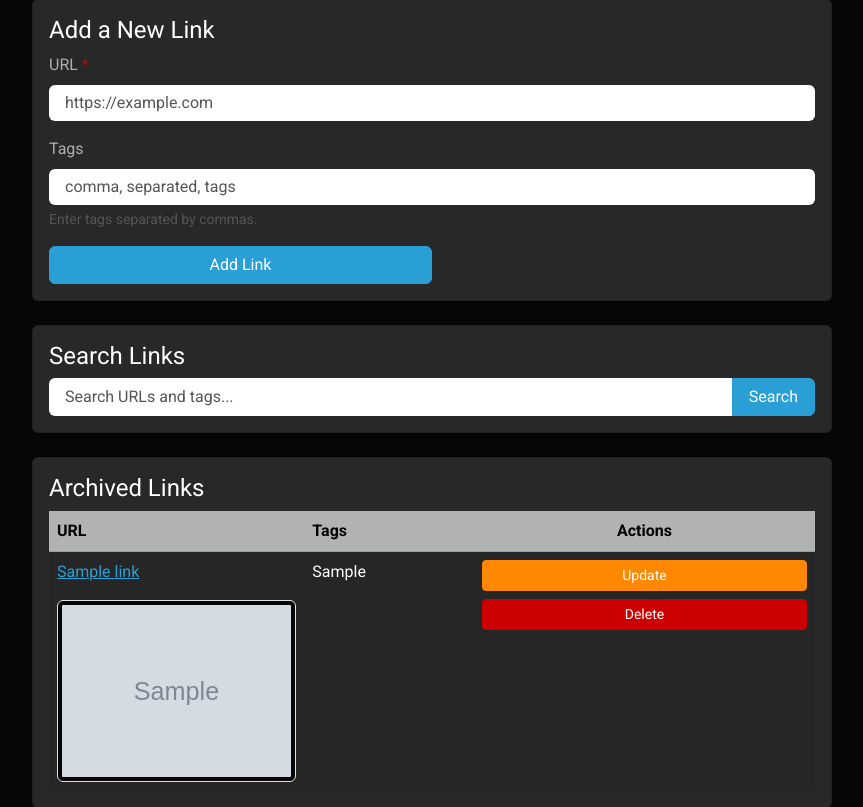
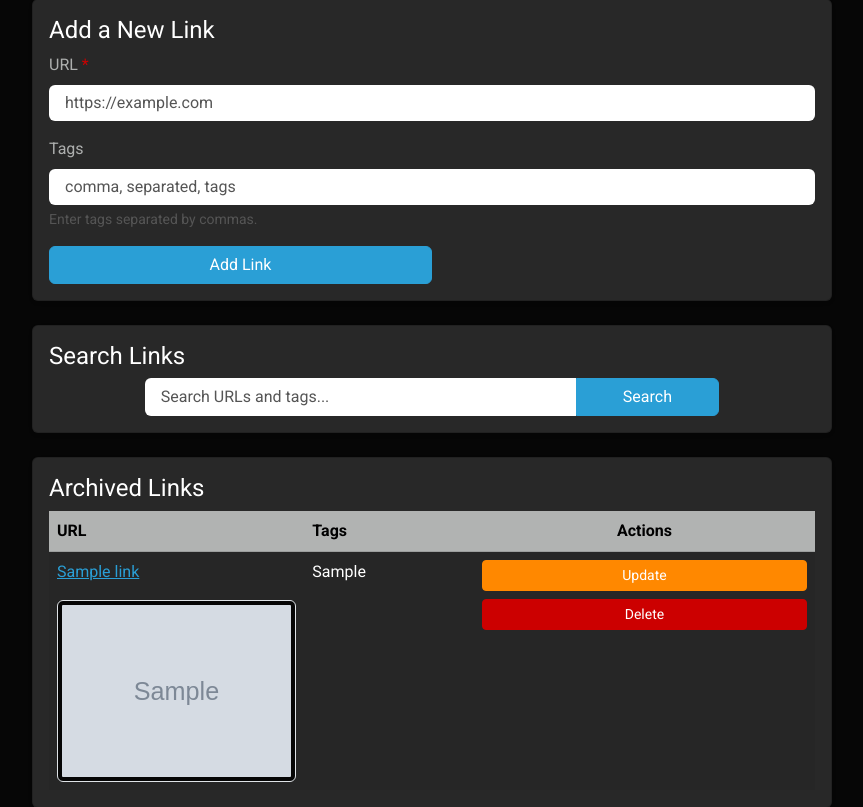
Before and after one commit to perfettiful/archively, a Flask app: page / in a window 1280 px wide. Shown: the part 142-949 px from the top of the page, without its empty margins (208-1071 px from the left). Run offline with Flask 2, Linux system fonts and the light colour scheme; tables that the repository leaves empty hold one stand-in row (values such as "Sample post"); grey boxes marked "Sample" are stand-in pictures; some libraries are stand-ins or nearby versions.

Commit message:
finetune ui

```diff
--- a/templates/index.html
+++ b/templates/index.html
@@ -64,8 +64,8 @@
         <div class="card mb-4 shadow-sm">
           <div class="card-body">
             <h5 class="card-title">Search Links</h5>
-            <form class="d-flex" method="GET" action="{{ url_for('index') }}">
-              <div class="input-group">
+            <form class="d-flex justify-content-center" method="GET" action="{{ url_for('index') }}">
+              <div class="input-group w-75">
                 <input
                   type="text"
                   class="form-control"
@@ -73,7 +73,14 @@
                   placeholder="Search URLs and tags..."
                   value="{{ request.args.get('q', '') }}"
                 >
-                <button class="btn btn-primary" type="submit">Search</button>
+                {% if request.args.get('q') %}
+                  <a href="{{ url_for('index') }}" class="btn btn-outline-secondary text-white">
+                    <i class="bi bi-x-lg fw-normal">
+                      &#10005;
+                    </i>
+                  </a>
+                {% endif %}
+                <button class="btn btn-primary w-25" type="submit">Search</button>
               </div>
             </form>
           </div>
```
